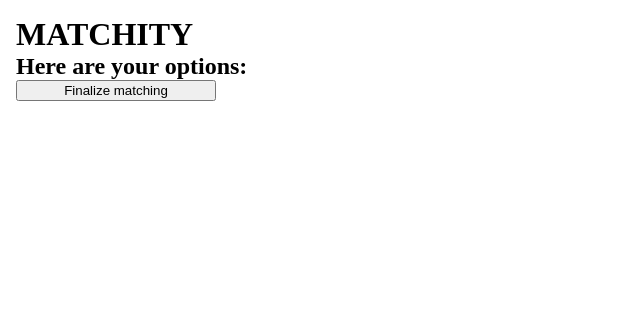
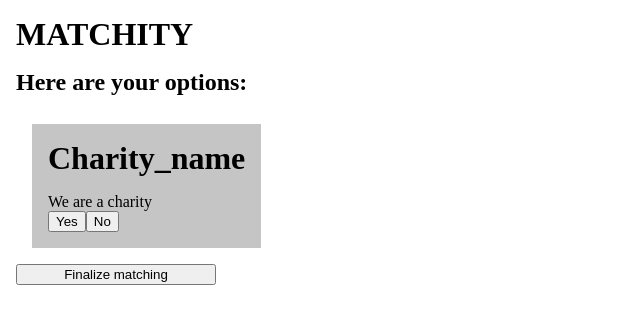
Before and after one commit to Nikitha-Anand/matchity, a React (Vite) app in the folder src/main/frontend/: page /#/matching in a window 1280 px wide. Shown: the top 324 px of the page, without its empty margins (0-640 px from the left). Built offline with nearby package versions, Linux system fonts and the light colour scheme.

Commit message:
Added some simple styling and base representation for a charity. Made charity div get information from JSON file

```diff
--- a/src/main/frontend/src/App.css
+++ b/src/main/frontend/src/App.css
@@ -3,6 +3,10 @@
   /* padding: 0;
   border: 0; */
   vertical-align: baseline;
+}
+
+h1, h2, h3 {
+  margin-block-end: 0.5em;
 }
 
 #root {
@@ -24,3 +28,14 @@ button {
 input {
   max-width: 200px;
 }
+
+/* Charity card CSS */
+.charity-object {
+  display: flex;
+  flex-direction: column;
+  padding: 1em;
+  height: 50%;
+  background-color: #c5c5c5;
+  width: fit-content;
+  margin: 1em;
+}
--- /dev/null
+++ b/src/main/frontend/src/Components/Charity.jsx
@@ -0,0 +1,35 @@
+// Charity object representation
+import { Link } from "react-router-dom";
+import { Navigate } from "react-router-dom";
+import data from './db.json' with { type: 'json' };
+
+let charity = {
+    "name": data["name"],
+    "description": data["descript"],
+    "budget": data["budget"],
+    "match": false
+}
+
+function updatePreferences(boolean) {
+    charity.match = boolean;
+    // update the json file
+    // change the charity
+}
+
+function Charity() {
+
+    return (
+        <>
+            <div className="charity-object">
+                <h1> { charity.name } </h1>
+                <p> { charity.description } </p>
+                <div className="charity-choice-buttons">
+                    <button type="button" id="yesButtonLink" onClick={ () => { updatePreferences(true) } }> Yes </button>
+                    <button type="button" id="noButtonLink"  onClick={ () => { updatePreferences(false) } } > No </button>
+                </div>
+            </div>
+        </>
+    )
+}
+
+export default Charity;
--- /dev/null
+++ b/src/main/frontend/src/Components/db.json
@@ -0,0 +1,5 @@
+{
+    "name": "Charity_name",
+    "descript": "We are a charity",
+    "budget": 4000
+}
--- a/src/main/frontend/src/Components/parseData.js
+++ /dev/null
@@ -1,3 +0,0 @@
-function parseData() {
-
-}
--- a/src/main/frontend/src/Pages/Home.jsx
+++ b/src/main/frontend/src/Pages/Home.jsx
@@ -14,9 +14,7 @@ function Home() {
     let formData = new FormData(form); // Create form data object
     let formDataObject = Object.fromEntries(formData.entries()); // key value pairs
     let json = JSON.stringify(formDataObject);
-    localStorage.setItem("JSON", json);
-
-    console.log(json);
+    localStorage.setItem("JSON", json); // store user input to local storage
     navigate('/matching');
   }
 
@@ -28,7 +26,7 @@ function Home() {
         <label>Please enter the type of the charity: </label>
         <input type="text" name="theme" id="theme_entry" required></input>
         <label>Please enter your budget: </label>
-        <input type="text" name="budget" id="budget_entry" required></input>
+        <input type="number" name="budget" id="budget_entry" required></input>
         <button type="submit" id="submit">Submit preferences</button>
         </form>
       </div>
--- a/src/main/frontend/src/Pages/Matching.jsx
+++ b/src/main/frontend/src/Pages/Matching.jsx
@@ -1,6 +1,7 @@
 import { useState } from "react"
 import { useNavigate } from "react-router-dom"
 import { Link } from "react-router-dom"
+import Charity from "../Components/Charity"
 import '/src/App.css'
 
 function Matching() {
@@ -9,13 +10,12 @@ function Matching() {
     return (
         <>
             <Link to="/"></Link>
-            <h1> MATCHITY </h1>
+            <h1>MATCHITY</h1>
             <h2>Here are your options: </h2>
 
-            <dialog id="charities">
-                <button type="button" id="yesButtonLink"> Yes </button>
-                <button type="button" id="noButtonLink"> No </button>
-            </dialog>
+            <div id="charities">
+                <Charity></Charity>
+            </div>
             <button type="button" id="finalizeLink" onClick={ () => { navigate('/results')} }> Finalize matching </button>
         </>
     )
```
Also changed, not shown: src/main/frontend/src/Components/Analysis.jsx (+10 -11 lines).
